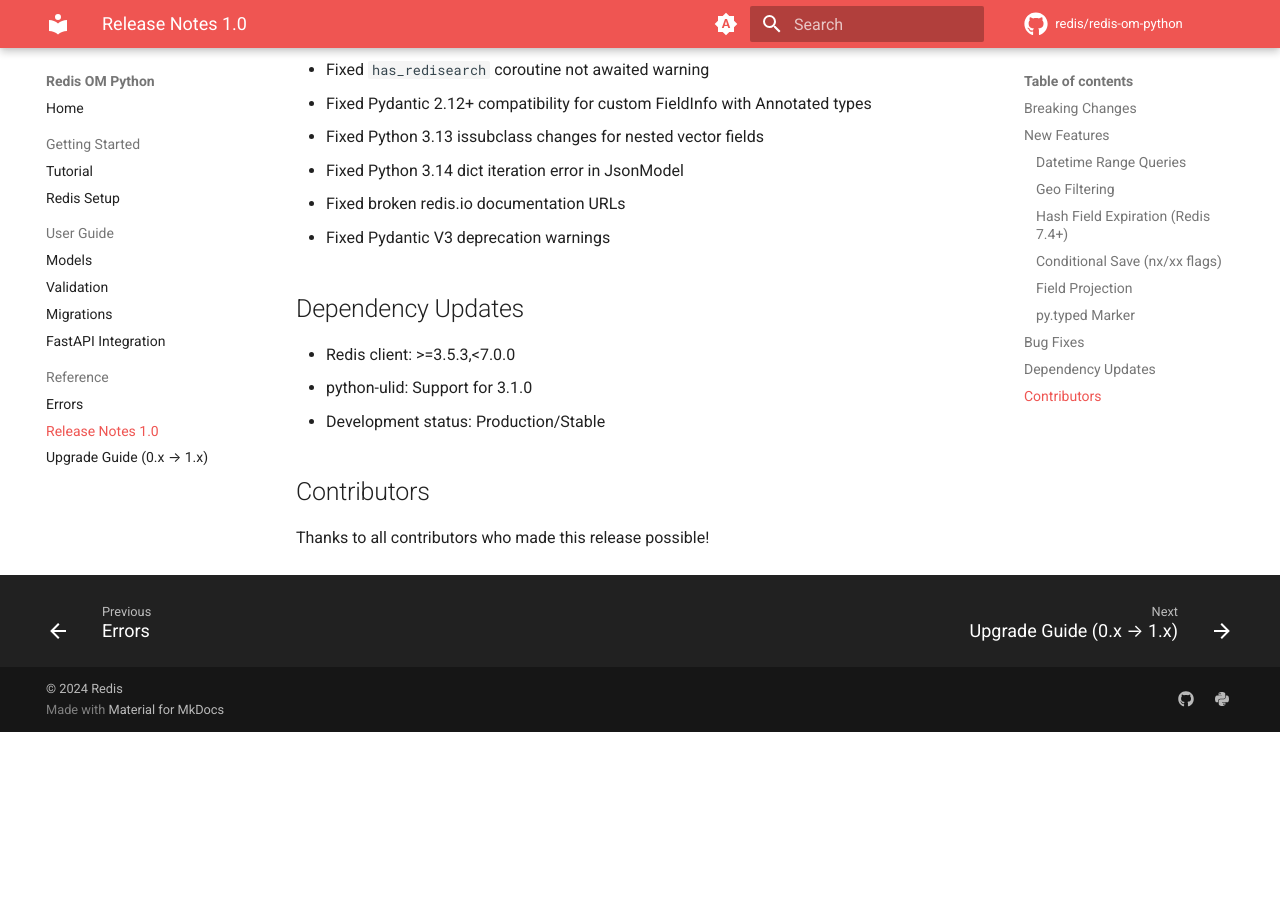
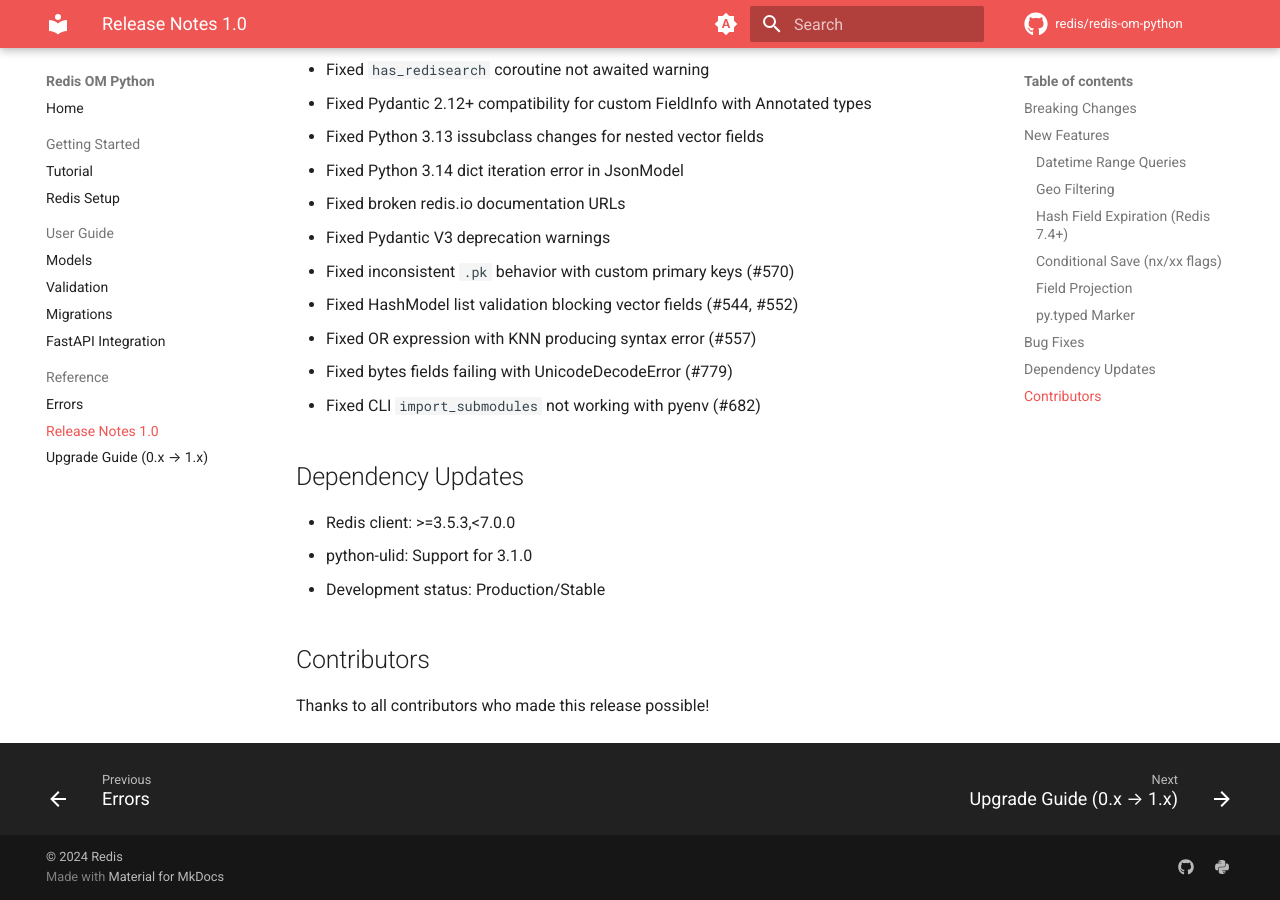
Before and after one commit to redis/redis-om-python, an MkDocs documentation site: the page built from docs/release_notes_1.0.md, in a window 1280 px wide and 900 px high, scrolled down 1529 px. Built offline with MkDocs 1.6.1 and Material for MkDocs 9.7.7, drawn with Linux system fonts in a browser that asks for light colours; comment, search, counter and statistics services are not loaded; before the commit the page ends 2261 px from its top, so only the background shows below that.

Commit message:
Add bug fixes to 1.0 release notes

```diff
--- a/docs/release_notes_1.0.md
+++ b/docs/release_notes_1.0.md
@@ -55,6 +55,11 @@
 - Fixed Python 3.14 dict iteration error in JsonModel
 - Fixed broken redis.io documentation URLs
 - Fixed Pydantic V3 deprecation warnings
+- Fixed inconsistent `.pk` behavior with custom primary keys (#570)
+- Fixed HashModel list validation blocking vector fields (#544, #552)
+- Fixed OR expression with KNN producing syntax error (#557)
+- Fixed bytes fields failing with UnicodeDecodeError (#779)
+- Fixed CLI `import_submodules` not working with pyenv (#682)
 
 ## Dependency Updates
 
```
